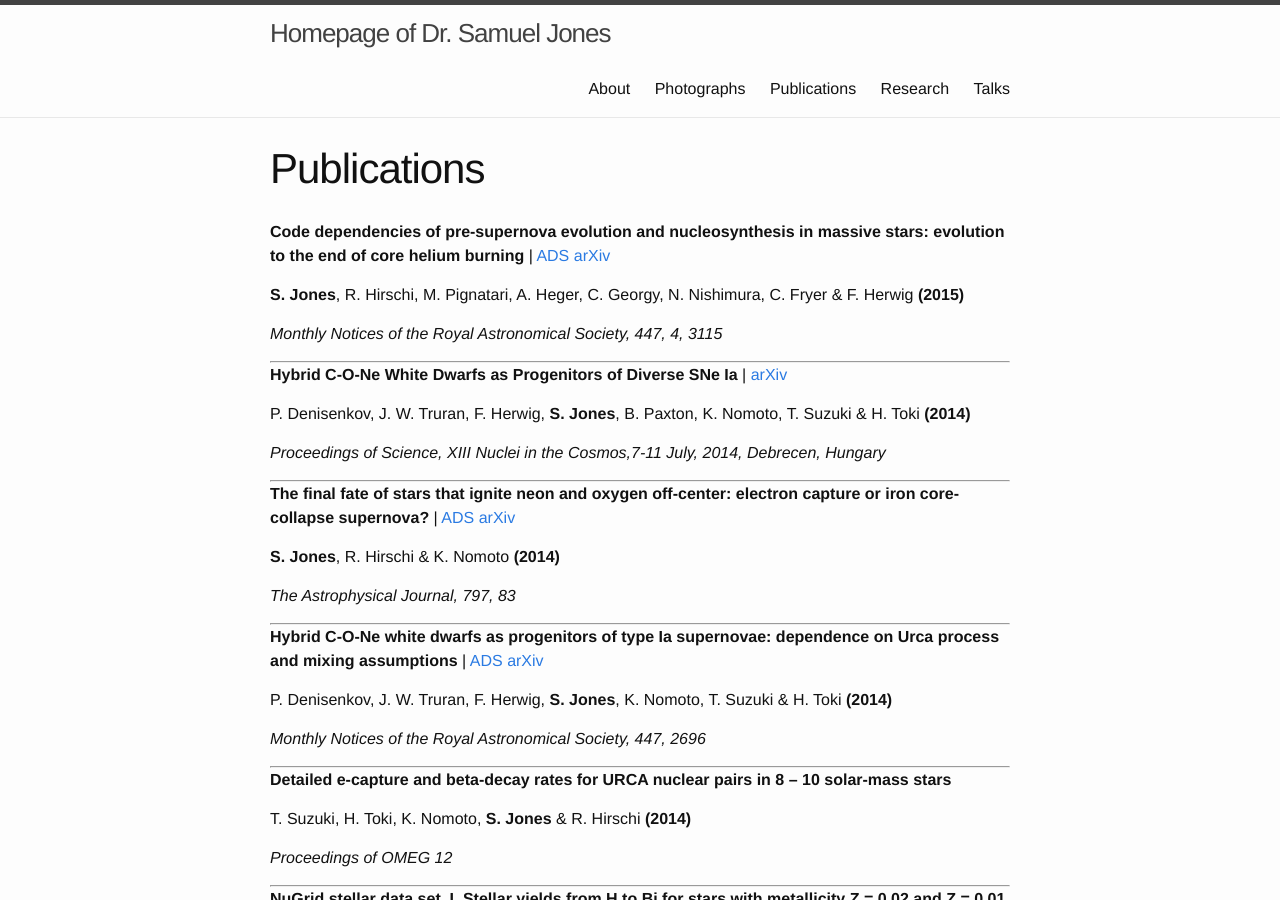
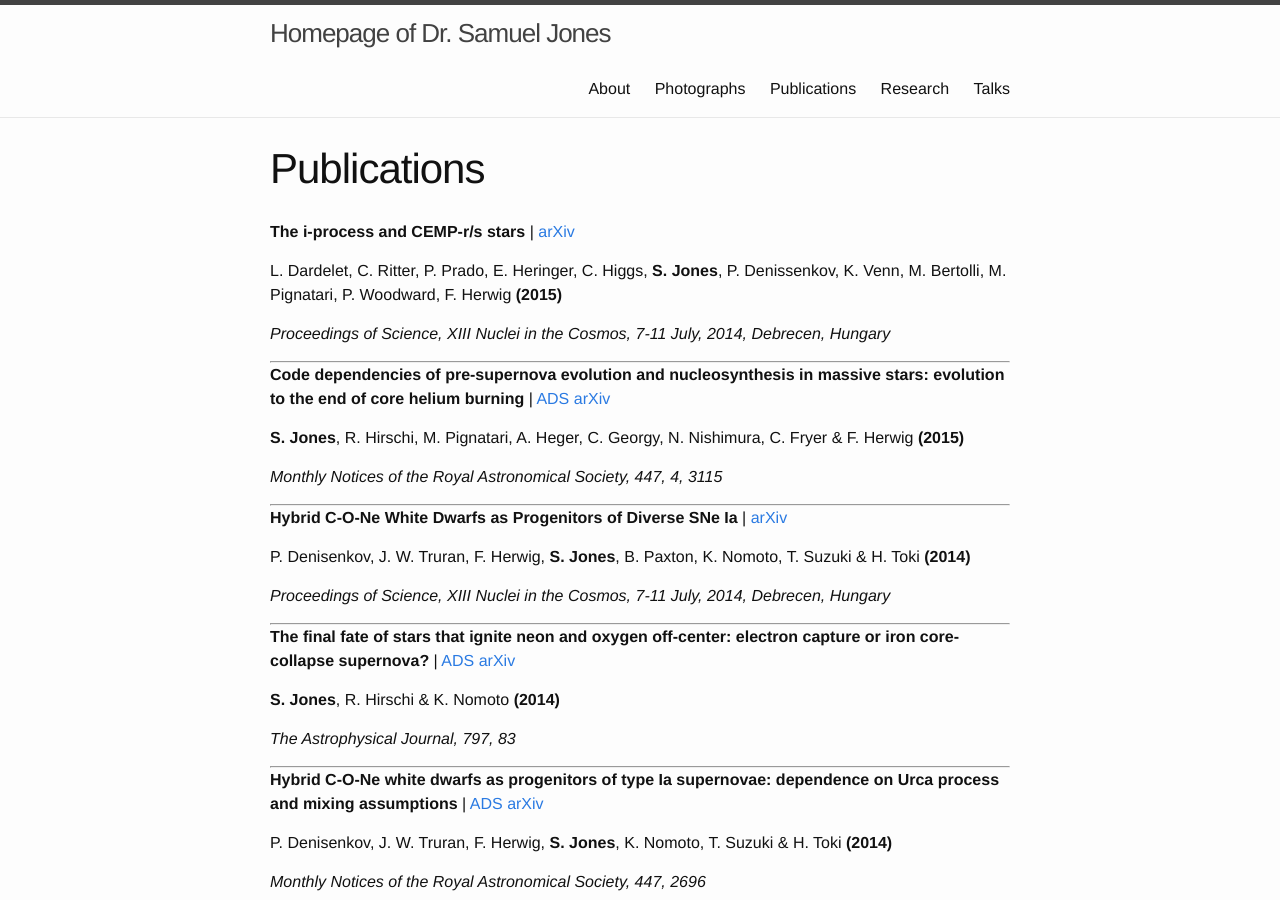
Before and after one commit to swjones/swjones.github.io, a Jekyll site: the page built from publications.md, in a window 1280 px wide and 900 px high. Built offline with Jekyll 4.4.1, drawn with Linux system fonts in a browser that asks for light colours; formulas are drawn with MathJax 3.

Commit message:
new pub
Former-commit-id: ce073112787ceaf70e76ea2a40c100aa46eecfc6

```diff
--- a/publications.md
+++ b/publications.md
@@ -2,6 +2,17 @@
 layout: page
 title: Publications
 permalink: /publications/
+---
+
+__The i-process and CEMP-r/s stars__
+| [arXiv](http://arxiv.org/abs/1505.05500)
+
+L\. Dardelet, C. Ritter, P. Prado, E. Heringer, C. Higgs, __S. Jones__,
+P\. Denissenkov, K. Venn, M. Bertolli, M. Pignatari, P. Woodward,
+F\. Herwig __(2015)__
+
+_Proceedings of Science, XIII Nuclei in the Cosmos, 7-11 July, 2014, Debrecen, Hungary_
+
 ---
 
 __Code dependencies of pre-supernova evolution and nucleosynthesis in massive stars:
@@ -21,7 +32,7 @@ __Hybrid C-O-Ne White Dwarfs as Progenitors of Diverse SNe Ia__
 
 P\. Denisenkov, J. W. Truran, F. Herwig, __S. Jones__, B. Paxton, K. Nomoto, T. Suzuki & H. Toki __(2014)__
 
-_Proceedings of Science, XIII Nuclei in the Cosmos,7-11 July, 2014, Debrecen, Hungary_
+_Proceedings of Science, XIII Nuclei in the Cosmos, 7-11 July, 2014, Debrecen, Hungary_
 
 ---
 
```
